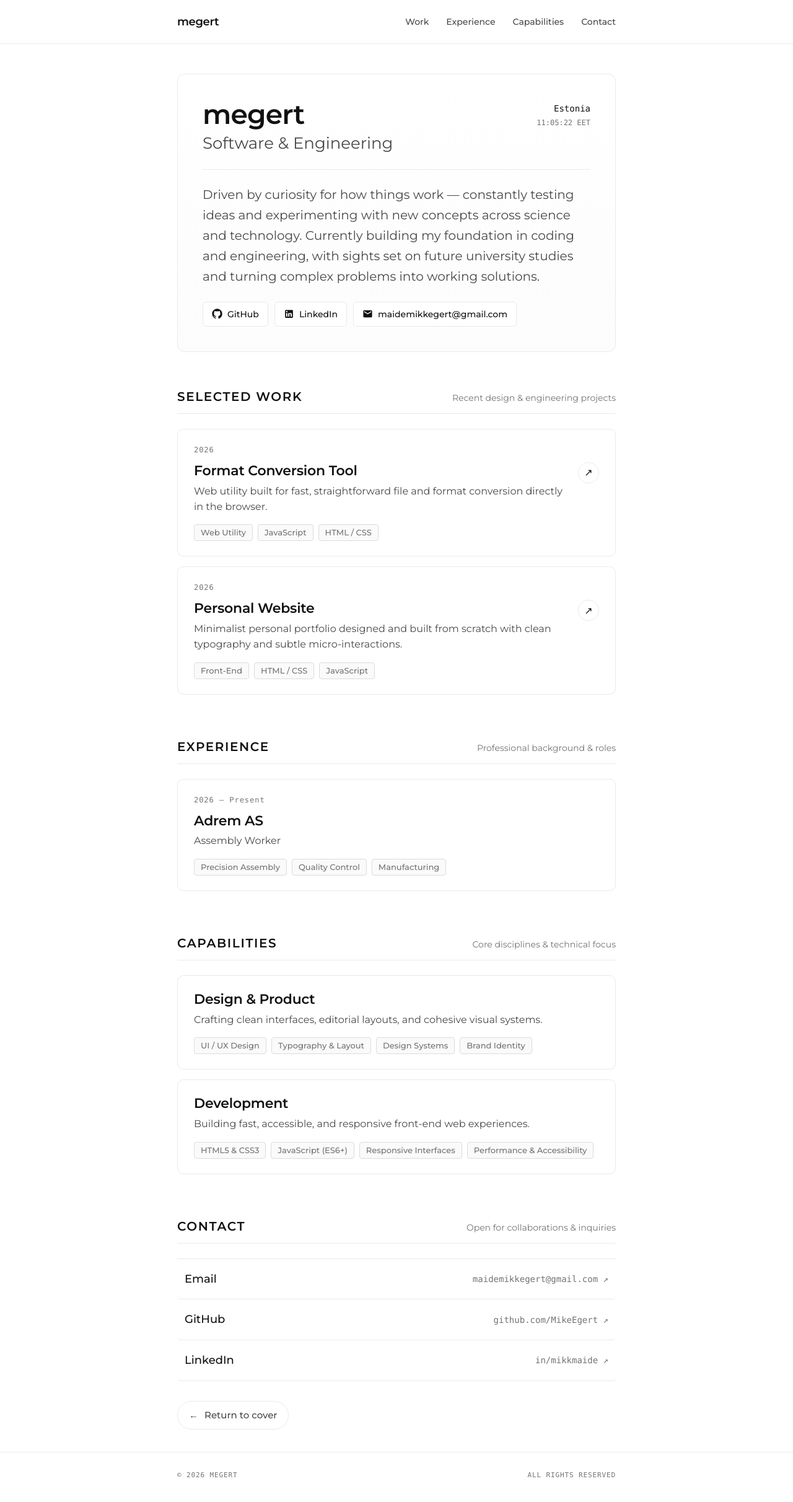
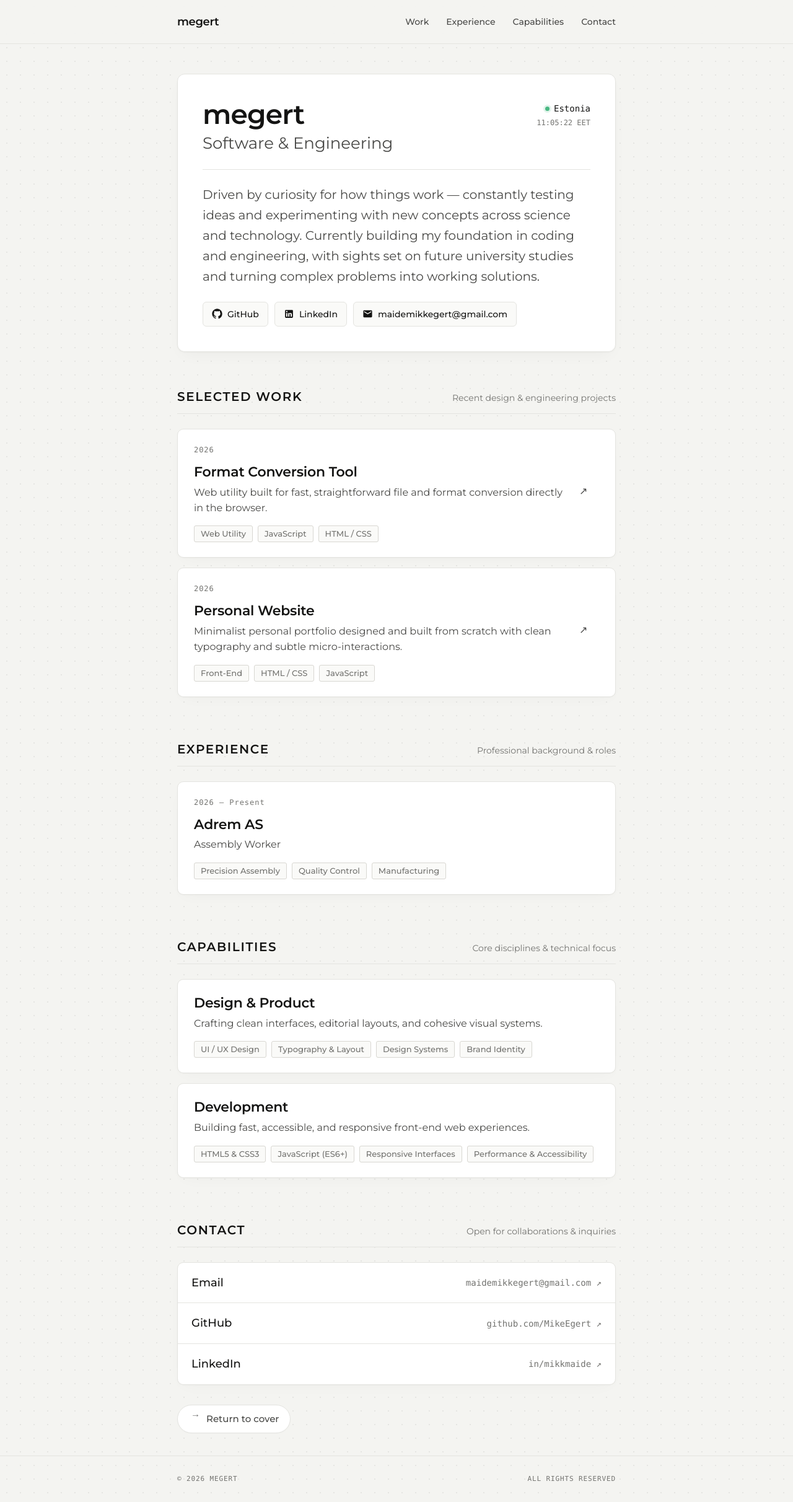
Before and after one commit to MikeEgert/main, a plain HTML site: page home.html in a window 1280 px wide. Shown: the whole page at 62% size. Drawn offline with Linux system fonts and the light colour scheme.

Commit message:
Add arrow icon asset and refine stylesheet palette and card elevation

```diff
--- a/style.css
+++ b/style.css
@@ -28,15 +28,18 @@
 }
 
 :root {
-  --bg: #ffffff;
-  --fg: #111111;
-  --sub: #484848;
-  --muted: #737373;
-  --surface: #fafafa;
-  --line: #eaeaea;
-  --line-strong: #111111;
-  --tag-border: #dcdcdc;
-  --accent: #0038ff;
+  --bg: #f4f4f1;
+  --card: #ffffff;
+  --fg: #141413;
+  --sub: #484846;
+  --muted: #737370;
+  --surface: #fafaf8;
+  --line: #e4e4e0;
+  --line-strong: #141413;
+  --tag-border: #d8d7d2;
+  --accent: #242422;
+  --status: #49b882;
+  --email-accent: #ec5f5f;
   --pad: clamp(20px, 4vw, 36px);
   --maxw: 780px;
   --mono: "SF Mono", ui-monospace, Menlo, Consolas, "Courier New", monospace;
@@ -61,7 +64,9 @@ html {
 }
 
 body {
-  background: var(--bg);
+  background-color: var(--bg);
+  background-image: radial-gradient(rgba(20, 20, 19, 0.065) 1px, transparent 1px);
+  background-size: 22px 22px;
   color: var(--fg);
   font-family: var(--sans);
   font-size: 16px;
@@ -175,26 +180,36 @@ a {
 }
 
 .enter {
-  display: inline-block;
+  display: inline-flex;
+  align-items: center;
+  justify-content: center;
+  gap: 10px;
   font-family: var(--mono);
   font-size: 12px;
   letter-spacing: 0.25em;
   text-transform: uppercase;
   color: var(--fg);
   border: 1px solid var(--fg);
+  border-radius: 6px;
   padding: 14px 42px;
   margin-top: 56px;
   cursor: pointer;
-  background: transparent;
-  transition: background 0.12s ease, color 0.12s ease,
-    transform 0.35s var(--ease);
+  background: var(--card);
+  box-shadow: 0 2px 8px rgba(0, 0, 0, 0.04);
+  transition: background 0.15s ease, color 0.15s ease, border-color 0.15s ease,
+    box-shadow 0.2s ease, transform 0.35s var(--ease);
   will-change: transform;
 }
 
 .enter::after {
-  content: "\2192";
-  display: inline-block;
-  margin-left: 12px;
+  content: "";
+  display: block;
+  width: 16px;
+  height: 16px;
+  flex-shrink: 0;
+  background-color: currentColor;
+  -webkit-mask: url("img/right.png") no-repeat center / contain;
+  mask: url("img/right.png") no-repeat center / contain;
   transition: transform 0.2s var(--ease);
 }
 
@@ -203,18 +218,19 @@ a {
   background: var(--accent);
   border-color: var(--accent);
   color: #ffffff;
+  box-shadow: 0 8px 20px rgba(0, 0, 0, 0.12);
 }
 
 .enter:hover::after {
   transform: translateX(4px);
 }
 
-/* blinking dot, yeezy-style rawness */
+/* blinking dot */
 .dot::after {
   content: "\25CF";
   font-size: 8px;
   margin-left: 6px;
-  color: var(--accent);
+  color: var(--status);
   animation: blink 1.2s steps(1) infinite;
 }
 
@@ -271,9 +287,9 @@ a {
   position: sticky;
   top: 0;
   z-index: 20;
-  background: rgba(255, 255, 255, 0.88);
-  backdrop-filter: blur(10px);
-  -webkit-backdrop-filter: blur(10px);
+  background: rgba(244, 244, 241, 0.86);
+  backdrop-filter: blur(12px);
+  -webkit-backdrop-filter: blur(12px);
   border-bottom: 1px solid var(--line);
 }
 
@@ -338,7 +354,9 @@ a {
   border: 1px solid var(--line);
   border-radius: 12px;
   padding: clamp(24px, 4vw, 40px);
-  background: linear-gradient(180deg, #ffffff 0%, #fcfcfc 100%);
+  background: var(--card);
+  box-shadow: 0 1px 2px rgba(0, 0, 0, 0.03),
+    0 10px 28px -10px rgba(0, 0, 0, 0.05);
 }
 
 .hero-top {
@@ -375,8 +393,20 @@ a {
 }
 
 .meta-value {
+  display: inline-flex;
+  align-items: center;
+  gap: 7px;
   font-size: 14px;
   color: var(--fg);
+}
+
+.meta-value::before {
+  content: "";
+  width: 7px;
+  height: 7px;
+  border-radius: 50%;
+  background: var(--status);
+  box-shadow: 0 0 0 3px rgba(73, 184, 130, 0.16);
 }
 
 .meta-clock {
@@ -416,22 +446,31 @@ a {
   font-size: 14px;
   font-weight: 500;
   color: var(--fg);
-  background: #ffffff;
+  background: var(--surface);
   transition: border-color 0.2s ease, transform 0.2s var(--ease),
-    box-shadow 0.2s ease, color 0.2s ease;
+    box-shadow 0.2s ease, color 0.2s ease, background-color 0.2s ease;
 }
 
 .contact-pill svg {
   width: 17px;
   height: 17px;
   fill: currentColor;
-  transition: transform 0.2s var(--ease);
+  transition: transform 0.2s var(--ease), fill 0.2s ease;
 }
 
 .contact-pill:hover {
   border-color: var(--fg);
+  background: #ffffff;
   transform: translateY(-2px);
-  box-shadow: 0 4px 12px rgba(0, 0, 0, 0.05);
+  box-shadow: 0 4px 12px rgba(0, 0, 0, 0.06);
+}
+
+.contact-pill--email:hover {
+  border-color: var(--email-accent);
+}
+
+.contact-pill--email:hover svg {
+  fill: var(--email-accent);
 }
 
 /* --- section headers (single-column flow) --- */
@@ -480,7 +519,9 @@ a {
   padding: 24px 26px;
   border: 1px solid var(--line);
   border-radius: 10px;
-  background: #ffffff;
+  background: var(--card);
+  box-shadow: 0 1px 2px rgba(0, 0, 0, 0.025),
+    0 8px 24px -10px rgba(0, 0, 0, 0.04);
   overflow: hidden;
   transition: transform 0.35s var(--ease), border-color 0.3s ease,
     box-shadow 0.35s var(--ease), background-color 0.3s ease;
@@ -493,7 +534,7 @@ a {
   left: 0;
   top: 0;
   bottom: 0;
-  width: 4px;
+  width: 3px;
   background: var(--accent);
   transform: scaleY(0);
   transform-origin: bottom;
@@ -508,13 +549,17 @@ a {
   font-size: 12px;
   letter-spacing: 0.08em;
   color: var(--muted);
-  margin-bottom: 10px;
+  margin-bottom: 12px;
+}
+
+a.work-card {
+  padding-right: 76px;
 }
 
 .work-card__main {
   display: flex;
   justify-content: space-between;
-  align-items: flex-start;
+  align-items: center;
   gap: 16px;
 }
 
@@ -535,18 +580,17 @@ a {
 }
 
 .work-card__arrow {
-  display: inline-flex;
-  align-items: center;
-  justify-content: center;
-  width: 34px;
-  height: 34px;
-  border-radius: 50%;
-  border: 1px solid var(--line);
-  font-size: 16px;
-  color: var(--fg);
+  position: absolute;
+  right: 26px;
+  top: 50%;
+  transform: translateY(-50%);
+  display: block;
+  width: 32px;
+  height: 32px;
+  object-fit: contain;
   flex-shrink: 0;
-  transition: transform 0.35s var(--ease), background-color 0.25s ease,
-    border-color 0.25s ease, color 0.25s ease;
+  opacity: 0.78;
+  transition: transform 0.35s var(--ease), opacity 0.25s ease;
 }
 
 .work-card__tags {
@@ -562,23 +606,17 @@ a {
   color: var(--muted);
   background: var(--surface);
   border: 1px solid var(--tag-border);
-  border-radius: 4px;
+  border-radius: 3px;
   padding: 4px 10px;
   line-height: 1.3;
-  transition: transform 0.3s var(--ease), border-color 0.25s ease,
-    color 0.25s ease, background-color 0.25s ease;
+  transition: transform 0.25s var(--ease), border-color 0.2s ease,
+    color 0.2s ease, background-color 0.2s ease;
 }
-
-/* Staggered tag lift on card hover */
-.work-card__tags .work-tag:nth-child(1) { transition-delay: 0.02s; }
-.work-card__tags .work-tag:nth-child(2) { transition-delay: 0.06s; }
-.work-card__tags .work-tag:nth-child(3) { transition-delay: 0.1s; }
-.work-card__tags .work-tag:nth-child(4) { transition-delay: 0.14s; }
 
 .work-card:hover {
   transform: translateY(-3px);
-  border-color: #cccccc;
-  box-shadow: 0 12px 28px -10px rgba(0, 0, 0, 0.08);
+  border-color: #c8c7c2;
+  box-shadow: 0 14px 32px -12px rgba(0, 0, 0, 0.09);
 }
 
 .work-card:hover::before {
@@ -587,22 +625,19 @@ a {
 }
 
 .work-card:hover .work-card__title {
-  transform: translateX(6px);
-  color: var(--accent);
+  transform: translateX(4px);
 }
 
 .work-card:hover .work-card__arrow {
-  background: var(--accent);
-  border-color: var(--accent);
-  color: #ffffff;
-  transform: translate(3px, -3px);
+  opacity: 1;
+  transform: translate(4px, -50%);
 }
 
+/* bendersej-style dark tag inversion on hover */
 .work-card:hover .work-tag {
-  transform: translateY(-2px);
-  border-color: var(--fg);
-  color: var(--fg);
-  background: #ffffff;
+  border-color: #2f2f2f;
+  color: #ffffff;
+  background: #2f2f2f;
 }
 
 /* --- contact --- */
@@ -610,7 +645,12 @@ a {
 .contact-list {
   display: flex;
   flex-direction: column;
-  border-top: 1px solid var(--line);
+  background: var(--card);
+  border: 1px solid var(--line);
+  border-radius: 10px;
+  overflow: hidden;
+  box-shadow: 0 1px 2px rgba(0, 0, 0, 0.025),
+    0 8px 24px -10px rgba(0, 0, 0, 0.04);
 }
 
 .contact-row {
@@ -618,11 +658,14 @@ a {
   justify-content: space-between;
   align-items: center;
   gap: 16px;
-  padding: 18px 12px;
+  padding: 18px 22px;
   border-bottom: 1px solid var(--line);
   font-size: 18px;
-  border-radius: 6px;
   transition: background-color 0.2s ease, padding-inline 0.25s var(--ease);
+}
+
+.contact-row:last-child {
+  border-bottom: none;
 }
 
 .contact-row__label {
@@ -631,19 +674,40 @@ a {
 }
 
 .contact-row__value {
+  display: inline-flex;
+  align-items: center;
+  gap: 8px;
   font-family: var(--mono);
   font-size: 14px;
   color: var(--muted);
   transition: color 0.2s ease;
 }
 
+.contact-row__arrow {
+  display: block;
+  width: 18px;
+  height: 18px;
+  object-fit: contain;
+  opacity: 0.65;
+  transition: transform 0.25s var(--ease), opacity 0.2s ease;
+}
+
 .contact-row:hover {
   background-color: var(--surface);
-  padding-inline: 18px;
+  padding-inline: 26px;
 }
 
-.contact-row:hover .contact-row__value {
-  color: var(--accent);
+.contact-row:hover .contact-row__arrow {
+  opacity: 1;
+  transform: translateX(3px);
+}
+
+.contact-row--email:hover .contact-row__value {
+  color: var(--email-accent);
+}
+
+.contact-row--github:hover .contact-row__value {
+  color: var(--fg);
 }
 
 /* Return link */
@@ -656,23 +720,33 @@ a {
   font-size: 15px;
   font-weight: 500;
   padding: 10px 18px;
+  background: var(--card);
   border: 1px solid var(--line);
   border-radius: 999px;
+  box-shadow: 0 1px 2px rgba(0, 0, 0, 0.02);
   transition: border-color 0.2s ease, color 0.2s ease,
-    transform 0.25s var(--ease);
+    box-shadow 0.2s ease, transform 0.25s var(--ease);
 }
 
 .back-link__arrow {
-  transition: transform 0.25s var(--ease);
+  display: block;
+  width: 18px;
+  height: 18px;
+  object-fit: contain;
+  transform: rotate(180deg);
+  opacity: 0.78;
+  transition: transform 0.25s var(--ease), opacity 0.2s ease;
 }
 
 .back-link:hover {
   color: var(--fg);
   border-color: var(--fg);
+  box-shadow: 0 4px 12px rgba(0, 0, 0, 0.05);
 }
 
 .back-link:hover .back-link__arrow {
-  transform: translateX(-4px);
+  opacity: 1;
+  transform: translateX(-4px) rotate(180deg);
 }
 
 /* --- footer --- */
```
Also changed, not shown: img/right.png (added).
